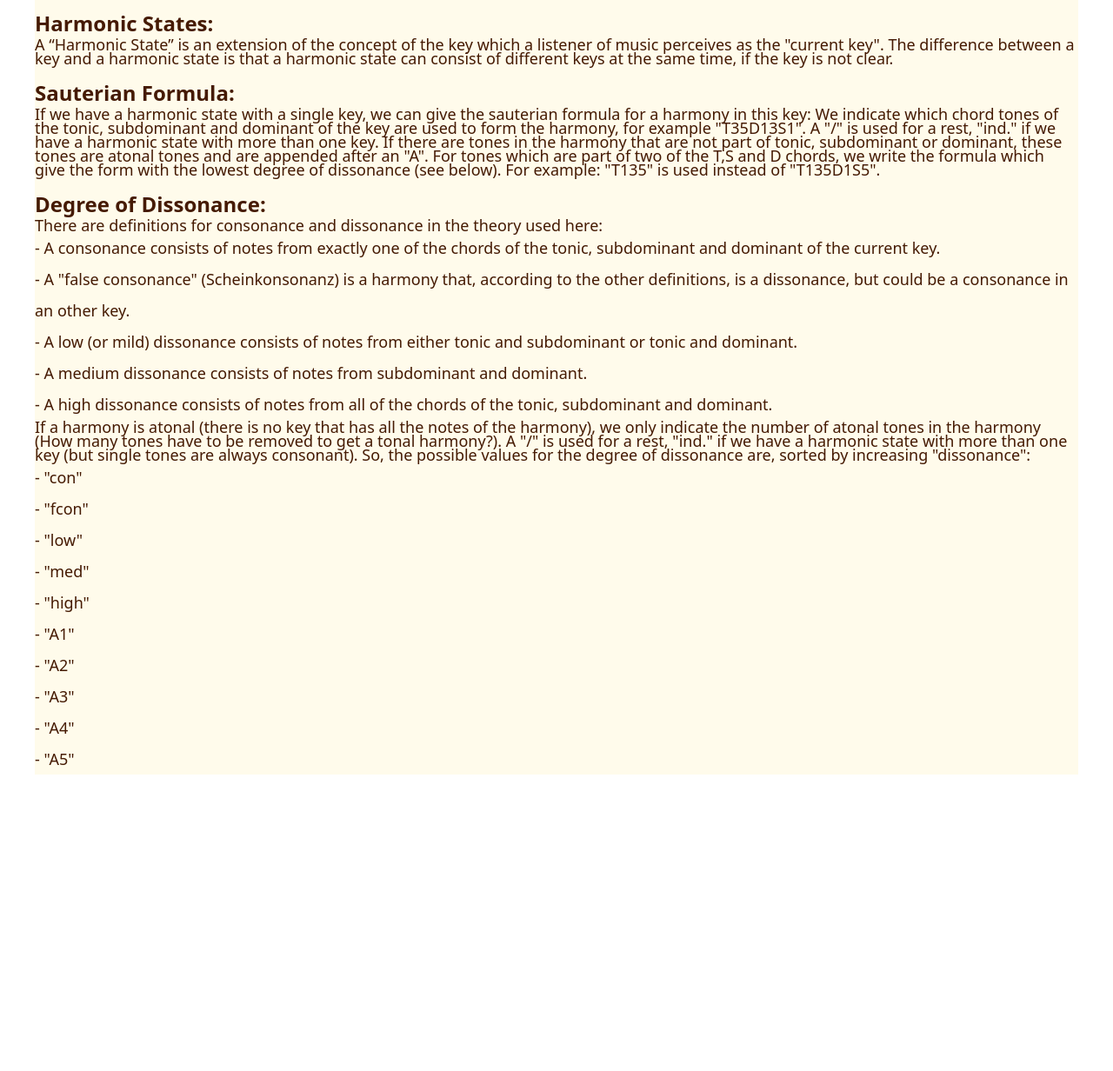
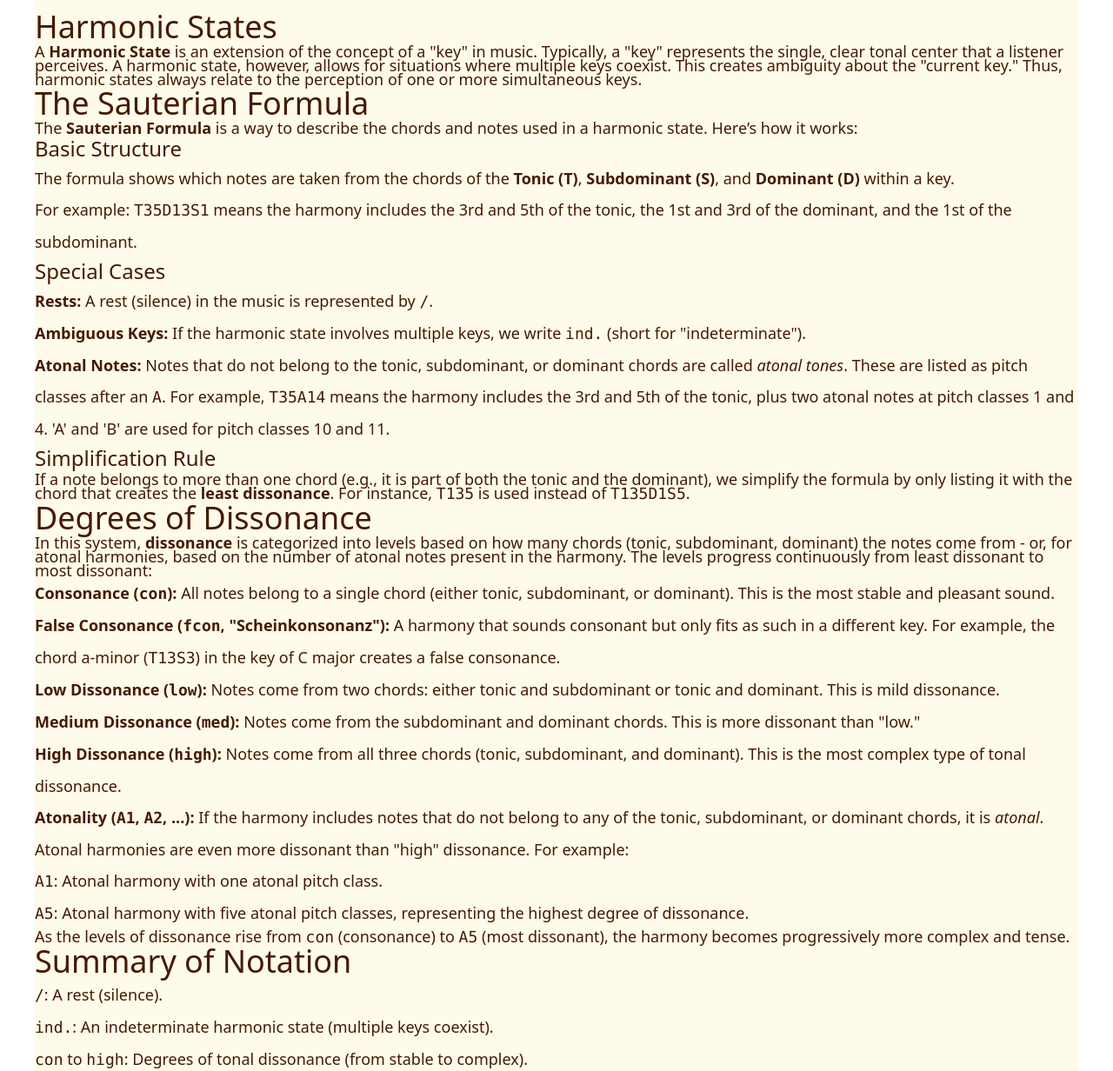
Before and after one commit to lokr314/music-harmony-analysis-website, an Astro site: page / in a window 1280 px wide. Shown: the part 1084-2316 px from the top of the page at 87% size. Before the commit the page ends 2015 px from the top, so only its background shows below. Built offline with nearby package versions, Linux system fonts and the light colour scheme; Astro itself is replaced by a stand-in of ours; a script that the page names is missing.

Commit message:
New text

```diff
--- a/src/pages/index.astro
+++ b/src/pages/index.astro
@@ -428,37 +428,53 @@ else:
     <div class="bg-amber-50 text-amber-950">
         <p>The analysis line shows the resulting harmonies of the individual voices, all notes arranged in one octave.</p>
         <br />
-        <h2 class="text-2xl font-bold">Harmonic States:</h2>
-        <p>A “Harmonic State” is an extension of the concept of the key which a listener of music perceives as the "current key".
-            The difference between a key and a harmonic state is that a harmonic state can consist of different keys at the same time, if the key is not clear.</p>
-        <br />
-        <h2 class="text-2xl font-bold">Sauterian Formula:</h2>
-        <p>If we have a harmonic state with a single key, we can give the sauterian formula for a harmony in this key: We indicate which chord tones of the tonic, subdominant and dominant of the key are used to form the harmony, for example "T35D13S1". A "/" is used for a rest, "ind." if we have a harmonic state with more than one key. If there are tones in the harmony that are not part of tonic, subdominant or dominant, these tones are atonal tones and are appended after an "A". For tones which are part of two of the T,S and D chords, we write the formula which give the form with the lowest degree of dissonance (see below). For example: "T135" is used instead of "T135D1S5".</p>
-        <br />
-        <h2 class="text-2xl font-bold">Degree of Dissonance:</h2>
-        <p>There are definitions for consonance and dissonance in the theory used here:
+        <h2 class="text-4xl">Harmonic States</h2>
+    <p>A <strong>Harmonic State</strong> is an extension of the concept of a "key" in music. Typically, a "key" represents the single, clear tonal center that a listener perceives. A harmonic state, however, allows for situations where multiple keys coexist. This creates ambiguity about the "current key." Thus, harmonic states always relate to the perception of one or more simultaneous keys.</p>
+
+    <h2 class="text-4xl">The Sauterian Formula</h2>
+    <p>The <strong>Sauterian Formula</strong> is a way to describe the chords and notes used in a harmonic state. Here’s how it works:</p>
+
+    <h3 class="text-2xl">Basic Structure</h3>
+    <ul>
+        <li>The formula shows which notes are taken from the chords of the <strong>Tonic (T)</strong>, <strong>Subdominant (S)</strong>, and <strong>Dominant (D)</strong> within a key.</li>
+        <li>For example: <code>T35D13S1</code> means the harmony includes the 3rd and 5th of the tonic, the 1st and 3rd of the dominant, and the 1st of the subdominant.</li>
+    </ul>
+
+    <h3 class="text-2xl">Special Cases</h3>
+    <ul>
+        <li><strong>Rests:</strong> A rest (silence) in the music is represented by <code>/</code>.</li>
+        <li><strong>Ambiguous Keys:</strong> If the harmonic state involves multiple keys, we write <code>ind.</code> (short for "indeterminate").</li>
+        <li><strong>Atonal Notes:</strong> Notes that do not belong to the tonic, subdominant, or dominant chords are called <em>atonal tones</em>. These are listed as pitch classes after an <code>A</code>. For example, <code>T35A14</code> means the harmony includes the 3rd and 5th of the tonic, plus two atonal notes at pitch classes 1 and 4. 'A' and 'B' are used for pitch classes 10 and 11.</li>
+    </ul>
+
+    <h3 class="text-2xl">Simplification Rule</h3>
+    <p>If a note belongs to more than one chord (e.g., it is part of both the tonic and the dominant), we simplify the formula by only listing it with the chord that creates the <strong>least dissonance</strong>. For instance, <code>T135</code> is used instead of <code>T135D1S5</code>.</p>
+
+    <h2 class="text-4xl">Degrees of Dissonance</h2>
+    <p>In this system, <strong>dissonance</strong> is categorized into levels based on how many chords (tonic, subdominant, dominant) the notes come from - or, for atonal harmonies, based on the number of atonal notes present in the harmony. The levels progress continuously from least dissonant to most dissonant:</p>
+
+    <ul>
+        <li><strong>Consonance (<code>con</code>):</strong> All notes belong to a single chord (either tonic, subdominant, or dominant). This is the most stable and pleasant sound.</li>
+        <li><strong>False Consonance (<code>fcon</code>, "Scheinkonsonanz"):</strong> A harmony that sounds consonant but only fits as such in a different key. For example, the chord a-minor (<code>T13S3</code>) in the key of C major creates a false consonance.</li>
+        <li><strong>Low Dissonance (<code>low</code>):</strong> Notes come from two chords: either tonic and subdominant or tonic and dominant. This is mild dissonance.</li>
+        <li><strong>Medium Dissonance (<code>med</code>):</strong> Notes come from the subdominant and dominant chords. This is more dissonant than "low."</li>
+        <li><strong>High Dissonance (<code>high</code>):</strong> Notes come from all three chords (tonic, subdominant, and dominant). This is the most complex type of tonal dissonance.</li>
+        <li><strong>Atonality (<code>A1</code>, <code>A2</code>, ...):</strong> If the harmony includes notes that do not belong to any of the tonic, subdominant, or dominant chords, it is <em>atonal</em>. Atonal harmonies are even more dissonant than "high" dissonance. For example:
             <ul>
-                <li> - A consonance consists of notes from exactly one of the chords of the tonic, subdominant and dominant of the current key.</li>
-                <li> - A "false consonance" (Scheinkonsonanz) is a harmony that, according to the other definitions, is a dissonance, but could be a consonance in an other key.</li>
-                <li> - A low (or mild) dissonance consists of notes from either tonic and subdominant or tonic and dominant.</li>
-                <li> - A medium dissonance consists of notes from subdominant and dominant.</li>
-                <li> - A high dissonance consists of notes from all of the chords of the tonic, subdominant and dominant.</li>
+                <li><code>A1</code>: Atonal harmony with one atonal pitch class.</li>
+                <li><code>A5</code>: Atonal harmony with five atonal pitch classes, representing the highest degree of dissonance.</li>
             </ul>
-            If a harmony is atonal (there is no key that has all the notes of the harmony), we only indicate the number of atonal tones in the harmony (How many tones have to be removed to get a tonal harmony?).
-            A "/" is used for a rest, "ind." if we have a harmonic state with more than one key (but single tones are always consonant).
-            So, the possible values for the degree of dissonance are, sorted by increasing "dissonance":
-            <ul>
-                <li> - "con"</li>
-                <li> - "fcon"</li>
-                <li> - "low"</li>
-                <li> - "med"</li>
-                <li> - "high"</li>
-                <li> - "A1"</li>
-                <li> - "A2"</li>
-                <li> - "A3"</li>
-                <li> - "A4"</li>
-                <li> - "A5"</li>
-            <ul>
-        </p>
+        </li>
+    </ul>
+
+    <p>As the levels of dissonance rise from <code>con</code> (consonance) to <code>A5</code> (most dissonant), the harmony becomes progressively more complex and tense.</p>
+
+    <h2 class="text-4xl">Summary of Notation</h2>
+    <ul>
+        <li><code>/</code>: A rest (silence).</li>
+        <li><code>ind.</code>: An indeterminate harmonic state (multiple keys coexist).</li>
+        <li><code>con</code> to <code>high</code>: Degrees of tonal dissonance (from stable to complex).</li>
+        <li><code>A1</code>, <code>A2</code>, ...: Atonal harmonies with pitch classes listed, where increasing numbers indicate higher dissonance.</li>
+    </ul>
     </div>
 </Layout>
```
Also changed, not shown: 3 other files.
